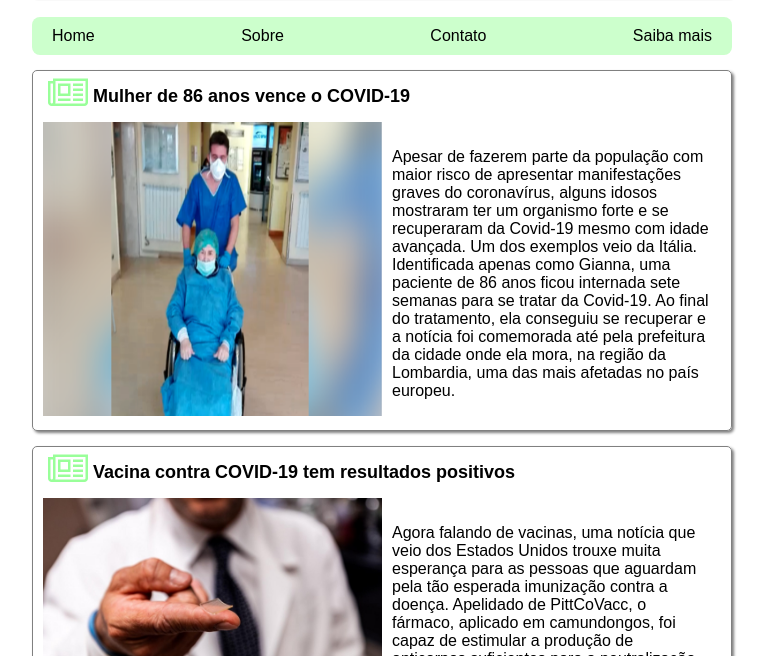
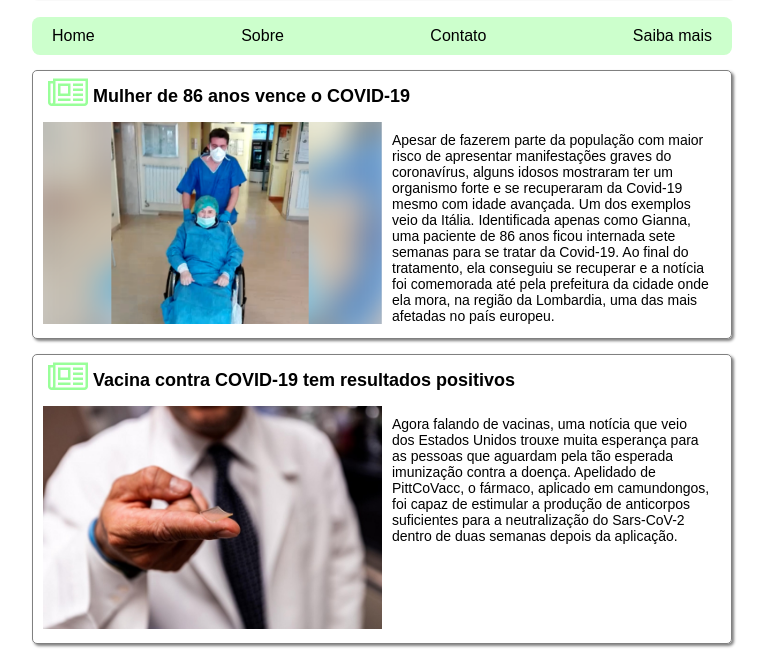
Before and after one commit to jsrrocha/challenge-my-lading-page, a plain HTML site: page index.html in a window 1280 px wide. Shown: the part 88-744 px from the top of the page, without its empty margins (258-1025 px from the left). Drawn offline with Linux system fonts and the light colour scheme.

Commit message:
fix imagesagain

```diff
--- a/style.css
+++ b/style.css
@@ -84,11 +84,12 @@ body{
 .content-news{
 	display: inline-flex;
 	width: 100%;
+	font-size: 14px;
 }
 
 .content-news img{
 	max-width:50%;
-    max-height:100%;
+    max-height: 20%;
     width: auto;
     height: auto;
     padding-bottom: 10px;
@@ -96,12 +97,11 @@ body{
 
 .content-news p{
 	text-align: left;
-	padding: 10px;
+	margin: 10px;
 }
 
 .content-video{
 	display: flex;
-
 	width: 100%;
 	margin: 0px 0px 10px 0px;
 }
@@ -112,8 +112,8 @@ body{
 }
 
 #links a:hover {
-  background-color: #ccffcc;
-  border-radius: 5px;
+  	background-color: #ccffcc;
+  	border-radius: 5px;
 }
 
 
```
